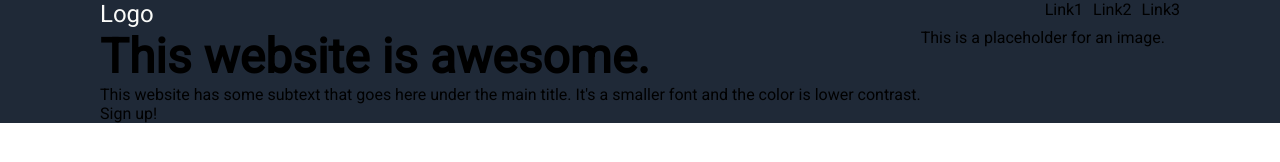
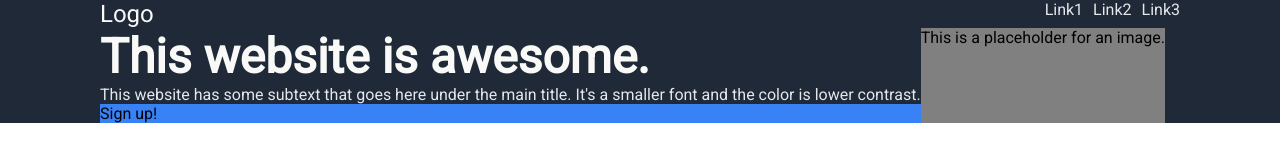
Before and after one commit to alexeiMikhail/landing-page, a plain HTML site: page index.html in a window 1280 px wide. Drawn offline with Linux system fonts and the light colour scheme.

Commit message:
Corrected colors in container 1.

```diff
--- a/style.css
+++ b/style.css
@@ -25,6 +25,7 @@
 
 .header-link {
     padding-left: 10px;
+    color: #E5E7EB;
 }
 
 .hero {
@@ -34,4 +35,17 @@
 .hero-main-text {
     font-size: 48px;
     font-weight:bolder;
+    color: #F9FAF8;
 }
+
+.hero-secondary-text {
+    color: #E5E7EB;
+}
+
+.hero-image {
+    background-color: gray;
+}
+
+.button {
+    background-color: #3882f6;
+}
```
